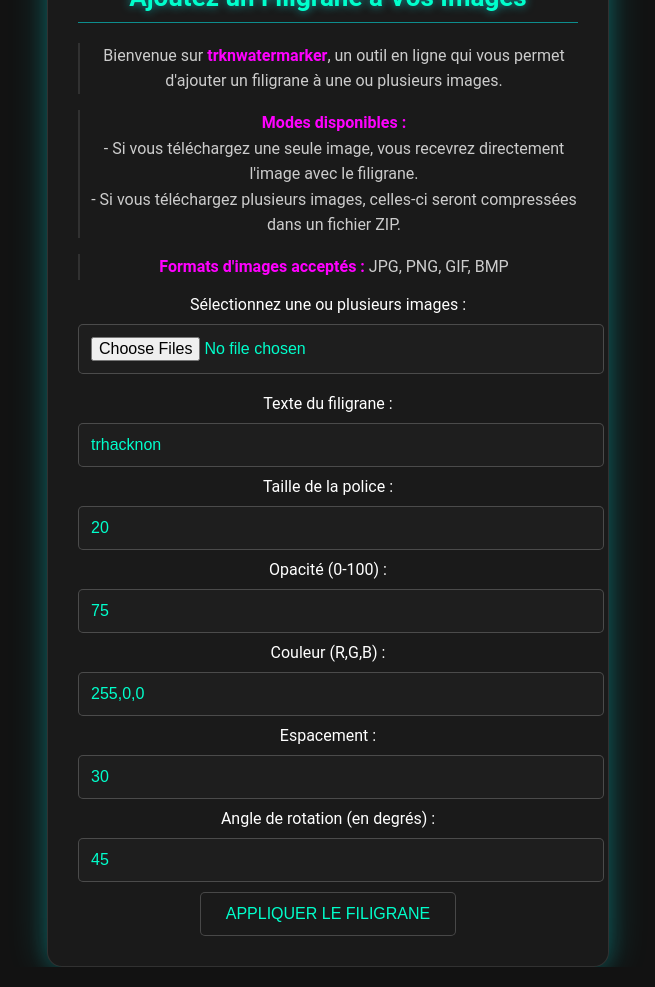
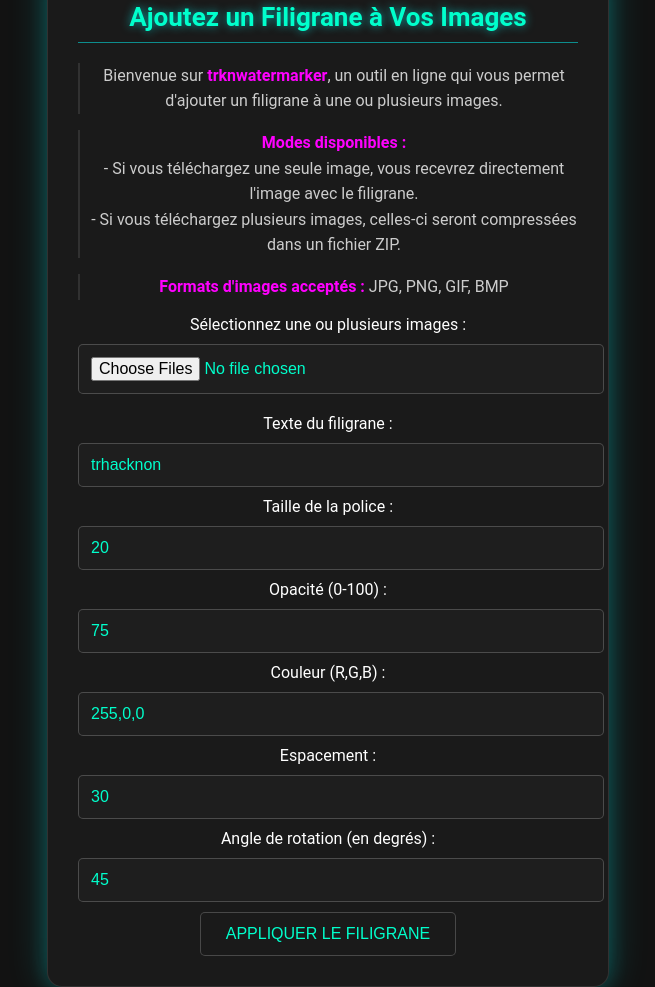
Before and after one commit to tucommenceapousser/trknwatermarker, a Flask app: page / in a window 1280 px wide. Shown: the whole page, without its empty margins (312-967 px from the left). Run offline with Flask 3, Linux system fonts and the light colour scheme.

Commit message:
Update styles.css

```diff
--- a/static/styles.css
+++ b/static/styles.css
@@ -9,7 +9,7 @@ body {
   margin: 0;
   padding: 30px;
   box-sizing: border-box;
-  margin-top: 50px; /* Ajout d'une marge en haut */
+  margin-top: 70px; /* Ajout d'une marge en haut */
 
 }
 
```
